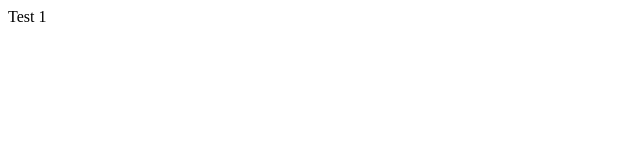
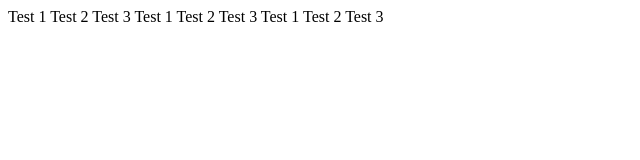
Before and after one commit to littlebookboy/my-project-for-git-practice, a plain HTML site: page index.html in a window 1280 px wide. Shown: the whole page, without its empty margins (0-640 px from the left). Drawn offline with Linux system fonts and the light colour scheme.

Commit message:
update index.html

```diff
--- a/index.html
+++ b/index.html
@@ -5,7 +5,19 @@
 <body>
 
     Test 1
+    Test 2
+    Test 3
+
+    <script type="text/javascript" src="./aNaoSayHello.js?v=0003"></script>
+    Test 1
+    Test 2
+    Test 3
 
     <script type="text/javascript" src="./aNaoSayHello.js?v=0002"></script>
+    Test 1
+    Test 2
+    Test 3
+
+    <script type="text/javascript" src="./aNaoSayHello.js?v=0004"></script>
 </body>
 </html>
```
